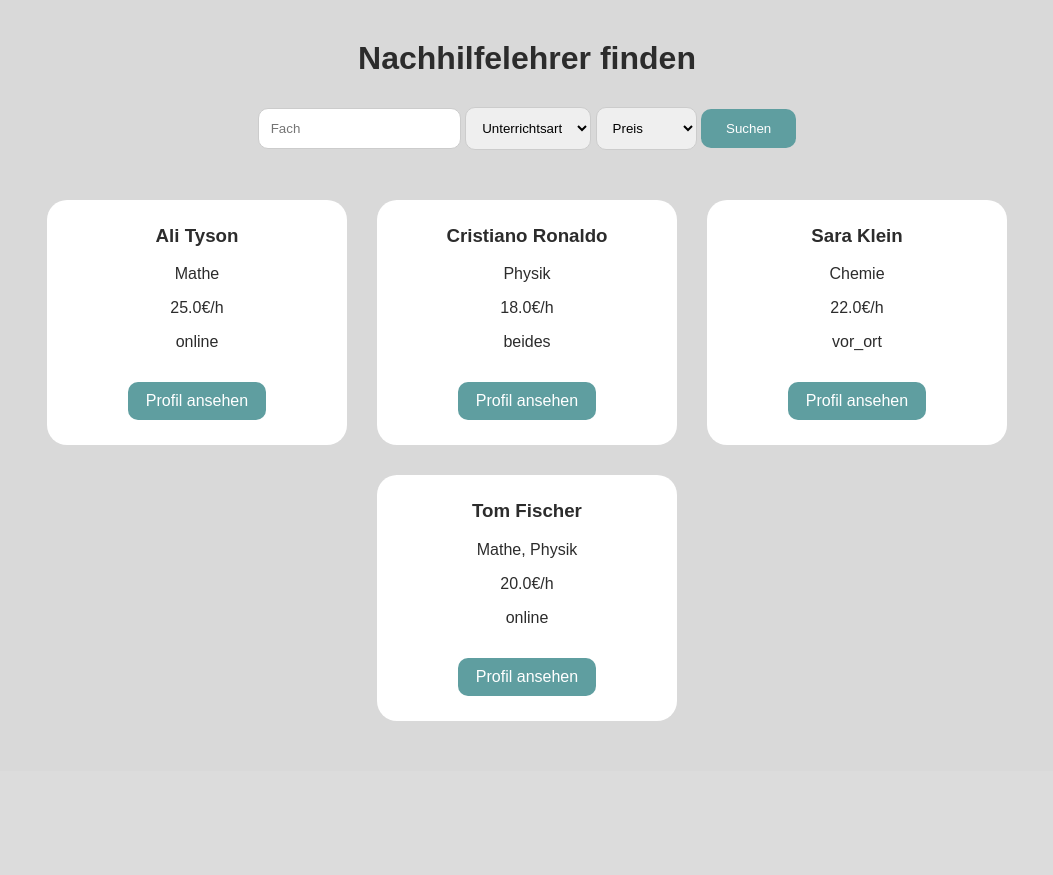
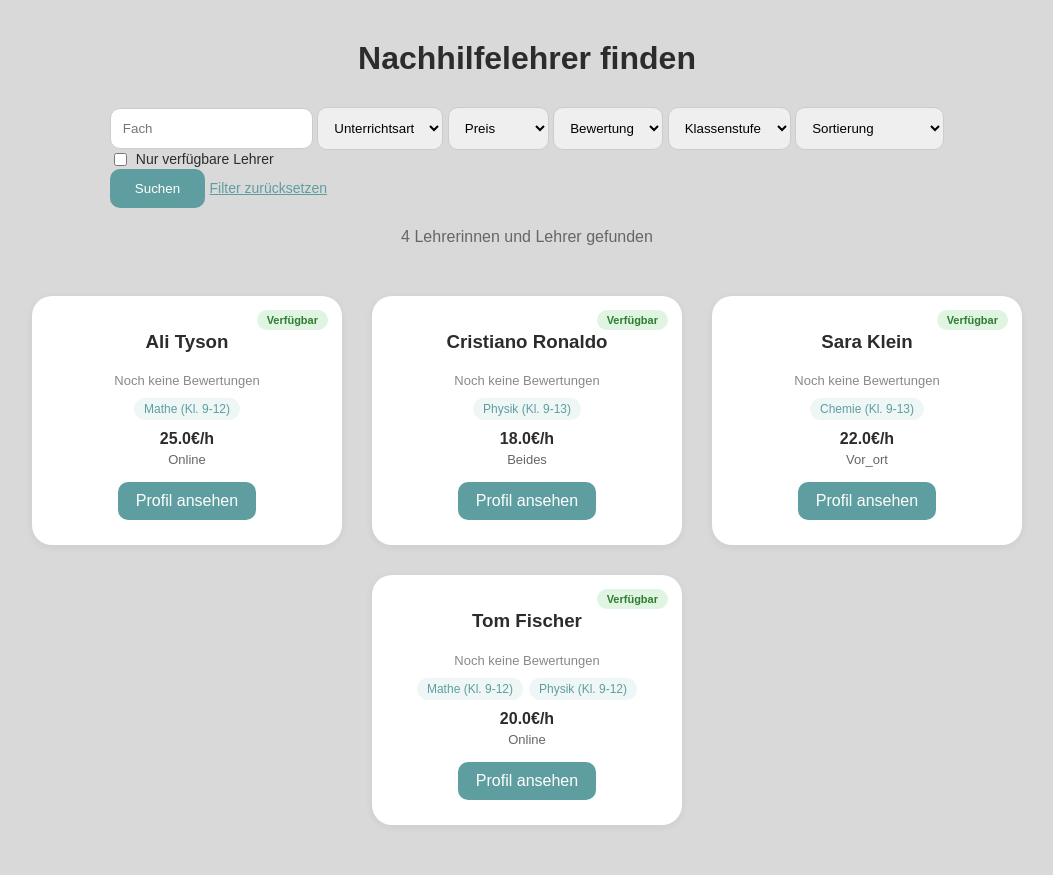
Before and after one commit to Mohd323/Nachhilfe-Plattform, a Flask app: page /suche in a window 1280 px wide. Shown: the part 116-991 px from the top of the page, without its empty margins (113-1166 px from the left). Before the commit the page ends 837 px from the top, so only its background shows below. Run offline with Flask 3, Linux system fonts and the light colour scheme.

Commit message:
Suche: Filter für Bewertung, Klassenstufe, Verfügbarkeit + Sortierung, UI der Suchergebnisse überarbeitet

```diff
--- a/app.py
+++ b/app.py
@@ -8,7 +8,7 @@ from flask import request
 from datetime import date, time
 from werkzeug.utils import secure_filename
 import os
-
+import re
 app = Flask(__name__)
 
 app.secret_key = 'nachhilfe-geheim-123'
@@ -129,6 +129,10 @@ def teacher_search():
     fach_filter = request.args.get('fach')
     unterrichtsart_filter = request.args.get('unterrichtsart')
     preis_filter = request.args.get('preis')
+    bewertung_filter = request.args.get('bewertung')
+    klassenstufe_filter = request.args.get('klassenstufe')
+    verfuegbar_filter = request.args.get('verfuegbar')
+    sortierung = request.args.get('sortierung')
 
     lehrer_liste = LehrerProfil.query.all()
 
@@ -149,7 +153,44 @@ def teacher_search():
             l for l in lehrer_liste
             if l.stundenpreis <= float(preis_filter)
         ]
-    return render_template('teacher_search.html', lehrer_liste=lehrer_liste)
+
+    if bewertung_filter:
+        lehrer_liste = [
+            l for l in lehrer_liste
+            if l.durchschnittsbewertung and float(l.durchschnittsbewertung) >= float(bewertung_filter)
+        ]
+
+    if klassenstufe_filter:
+        klassenstufe_zahl = int(klassenstufe_filter)
+        gefilterte_liste = []
+        for l in lehrer_liste:
+            for lf in l.faecher:
+                if not lf.klassenstufen:
+                    continue
+                zahlen = [int(z) for z in re.findall(r'\d+', lf.klassenstufen)]
+                if len(zahlen) >= 2 and zahlen[0] <= klassenstufe_zahl <= zahlen[-1]:
+                    gefilterte_liste.append(l)
+                    break
+                elif len(zahlen) == 1 and zahlen[0] == klassenstufe_zahl:
+                    gefilterte_liste.append(l)
+                    break
+        lehrer_liste = gefilterte_liste
+
+    if verfuegbar_filter:
+        lehrer_liste = [l for l in lehrer_liste if l.verfuegbar]
+
+    if sortierung == 'bewertung':
+        lehrer_liste.sort(key=lambda l: float(l.durchschnittsbewertung or 0), reverse=True)
+    elif sortierung == 'preis_aufsteigend':
+        lehrer_liste.sort(key=lambda l: l.stundenpreis or 0)
+    elif sortierung == 'preis_absteigend':
+        lehrer_liste.sort(key=lambda l: l.stundenpreis or 0, reverse=True)
+
+    return render_template(
+        'teacher_search.html',
+        lehrer_liste=lehrer_liste,
+        filter_werte=request.args
+    )
 
 @app.route('/lehrerprofil/<int:id>')
 def teacher_profile(id):
--- a/static/css/style.css
+++ b/static/css/style.css
@@ -710,3 +710,115 @@ footer a {
 .profile-save-btn:hover {
     background-color: #4f888a; /* dunklere Farbe */
 }
+
+
+/* Filterbereich: Checkbox & Reset */
+.filter-checkbox {
+    display: flex;
+    align-items: center;
+    gap: 6px;
+    font-size: 14px;
+}
+
+.reset-btn {
+    color: #5f9ea0;
+    text-decoration: underline;
+    align-self: center;
+    font-size: 14px;
+}
+
+/* Ergebnisanzahl */
+.search-results-info {
+    text-align: center;
+    color: #666666;
+    margin-top: -10px;
+    margin-bottom: 10px;
+}
+
+/* Lehrerkarten (Suche) - überschreibt die alte .teacher-card/.profile-btn Definition weiter oben */
+.teacher-card {
+    position: relative;
+    background-color: white;
+    width: 260px;
+    padding: 25px;
+    border-radius: 20px;
+    text-align: center;
+    box-shadow: 0 2px 8px rgba(0, 0, 0, 0.06);
+    transition: transform 0.15s ease, box-shadow 0.15s ease;
+}
+
+.teacher-card:hover {
+    transform: translateY(-3px);
+    box-shadow: 0 6px 16px rgba(0, 0, 0, 0.1);
+}
+
+.teacher-card h3 {
+    margin-top: 10px;
+}
+
+/* Verfügbarkeits-Badge */
+.badge {
+    position: absolute;
+    top: 14px;
+    right: 14px;
+    font-size: 11px;
+    font-weight: bold;
+    padding: 4px 10px;
+    border-radius: 20px;
+}
+
+.badge-verfuegbar {
+    background-color: #dff5e1;
+    color: #2e7d32;
+}
+
+.badge-nicht-verfuegbar {
+    background-color: #f5e1e1;
+    color: #a33a3a;
+}
+
+/* Bewertung */
+.teacher-rating {
+    font-size: 15px;
+    margin: 8px 0;
+}
+
+.rating-count {
+    color: #888888;
+    font-size: 13px;
+}
+
+/* Fächer-Tags */
+.teacher-tags {
+    display: flex;
+    flex-wrap: wrap;
+    justify-content: center;
+    gap: 6px;
+    margin: 10px 0;
+}
+
+.tag {
+    background-color: #eef6f6;
+    color: #5f9ea0;
+    font-size: 12px;
+    padding: 4px 10px;
+    border-radius: 12px;
+}
+
+.teacher-preis {
+    font-weight: bold;
+    margin: 4px 0;
+}
+
+.teacher-art {
+    color: #666666;
+    font-size: 13px;
+    text-transform: capitalize;
+    margin: 0;
+}
+
+.no-results {
+    text-align: center;
+    color: #666666;
+    width: 100%;
+}
--- a/templates/teacher_search.html
+++ b/templates/teacher_search.html
@@ -42,41 +42,96 @@
         </section>
 
         <section class="filter-box">
-            <form method="GET" action=" {{ url_for('teacher_search') }} ">
-            <input type="text" name="fach" placeholder="Fach">
+            <form method="GET" action="{{ url_for('teacher_search') }}">
+                <input type="text" name="fach" placeholder="Fach" value="{{ filter_werte.get('fach', '') }}">
+
                 <select name="unterrichtsart">
                     <option value="">Unterrichtsart</option>
-                <option value="online">Online</option>
-                <option value="vor_ort">Vor Ort</option>
-                <option value="beides">Beides</option>
+                    <option value="online" {% if filter_werte.get('unterrichtsart') == 'online' %}selected{% endif %}>Online</option>
+                    <option value="vor_ort" {% if filter_werte.get('unterrichtsart') == 'vor_ort' %}selected{% endif %}>Vor Ort</option>
+                    <option value="beides" {% if filter_werte.get('unterrichtsart') == 'beides' %}selected{% endif %}>Beides</option>
                 </select>
 
                 <select name="preis">
                     <option value="">Preis</option>
-                <option value="20">Bis 20€</option>
-                <option value="30">Bis 30€</option>
-                <option value="999">Über 30€</option>
+                    <option value="20" {% if filter_werte.get('preis') == '20' %}selected{% endif %}>Bis 20€</option>
+                    <option value="30" {% if filter_werte.get('preis') == '30' %}selected{% endif %}>Bis 30€</option>
+                    <option value="999" {% if filter_werte.get('preis') == '999' %}selected{% endif %}>Über 30€</option>
                 </select>
+
+                <select name="bewertung">
+                    <option value="">Bewertung</option>
+                    <option value="4.5" {% if filter_werte.get('bewertung') == '4.5' %}selected{% endif %}>Ab 4,5 ⭐</option>
+                    <option value="4" {% if filter_werte.get('bewertung') == '4' %}selected{% endif %}>Ab 4 ⭐</option>
+                    <option value="3" {% if filter_werte.get('bewertung') == '3' %}selected{% endif %}>Ab 3 ⭐</option>
+                </select>
+
+                <select name="klassenstufe">
+                    <option value="">Klassenstufe</option>
+                    {% for stufe in range(1, 14) %}
+                    <option value="{{ stufe }}" {% if filter_werte.get('klassenstufe')|string == stufe|string %}selected{% endif %}>Klasse {{ stufe }}</option>
+                    {% endfor %}
+                </select>
+
+                <select name="sortierung">
+                    <option value="">Sortierung</option>
+                    <option value="bewertung" {% if filter_werte.get('sortierung') == 'bewertung' %}selected{% endif %}>Beste Bewertung</option>
+                    <option value="preis_aufsteigend" {% if filter_werte.get('sortierung') == 'preis_aufsteigend' %}selected{% endif %}>Preis aufsteigend</option>
+                    <option value="preis_absteigend" {% if filter_werte.get('sortierung') == 'preis_absteigend' %}selected{% endif %}>Preis absteigend</option>
+                </select>
+
+                <label class="filter-checkbox">
+                    <input type="checkbox" name="verfuegbar" value="1" {% if filter_werte.get('verfuegbar') %}checked{% endif %}>
+                    Nur verfügbare Lehrer
+                </label>
+
                 <button type="submit">Suchen</button>
+                <a href="{{ url_for('teacher_search') }}" class="reset-btn">Filter zurücksetzen</a>
             </form>
+        </section>
+
+        <section class="search-results-info">
+            <p>{{ lehrer_liste|length }} Lehrer{{ 'in' if lehrer_liste|length == 1 else 'innen und Lehrer' }} gefunden</p>
         </section>
 
         <section class="teacher-grid">
 
             {% for lehrer in lehrer_liste %}
             <div class="teacher-card">
+                {% if lehrer.verfuegbar %}
+                <span class="badge badge-verfuegbar">Verfügbar</span>
+                {% else %}
+                <span class="badge badge-nicht-verfuegbar">Nicht verfügbar</span>
+                {% endif %}
+
                 <h3>{{ lehrer.user.vorname }} {{ lehrer.user.nachname }}</h3>
+
+                <p class="teacher-rating">
+                    {% if lehrer.durchschnittsbewertung %}
+                        ⭐ {{ "%.1f"|format(lehrer.durchschnittsbewertung|float) }} / 5
+                        <span class="rating-count">({{ lehrer.bewertungsanzahl }})</span>
+                    {% else %}
+                        <span class="rating-count">Noch keine Bewertungen</span>
+                    {% endif %}
+                </p>
+
                 {% if lehrer.faecher %}
-                <p>{% for lf in lehrer.faecher %}{{ lf.fach.name }}{% if not loop.last %}, {% endif %}{% endfor %}</p>
+                <div class="teacher-tags">
+                    {% for lf in lehrer.faecher %}
+                    <span class="tag">{{ lf.fach.name }}{% if lf.klassenstufen %} (Kl. {{ lf.klassenstufen }}){% endif %}</span>
+                    {% endfor %}
+                </div>
                 {% endif %}
-                <p>{{ lehrer.stundenpreis }}€/h</p>
-                <p>{{ lehrer.unterrichtsart }}</p>
 
+                <p class="teacher-preis">{{ lehrer.stundenpreis }}€/h</p>
+                <p class="teacher-art">{{ lehrer.unterrichtsart }}</p>
 
                 <a href="{{ url_for('teacher_profile', id=lehrer.id) }}" class="profile-btn">
                 Profil ansehen
                 </a>
             </div>
+            {% else %}
+            <p class="no-results">Keine Lehrer gefunden. Bitte Filter anpassen.</p>
             {% endfor %}
 
         </section>
```
Lines whose indentation alone changed are shown as unchanged.
